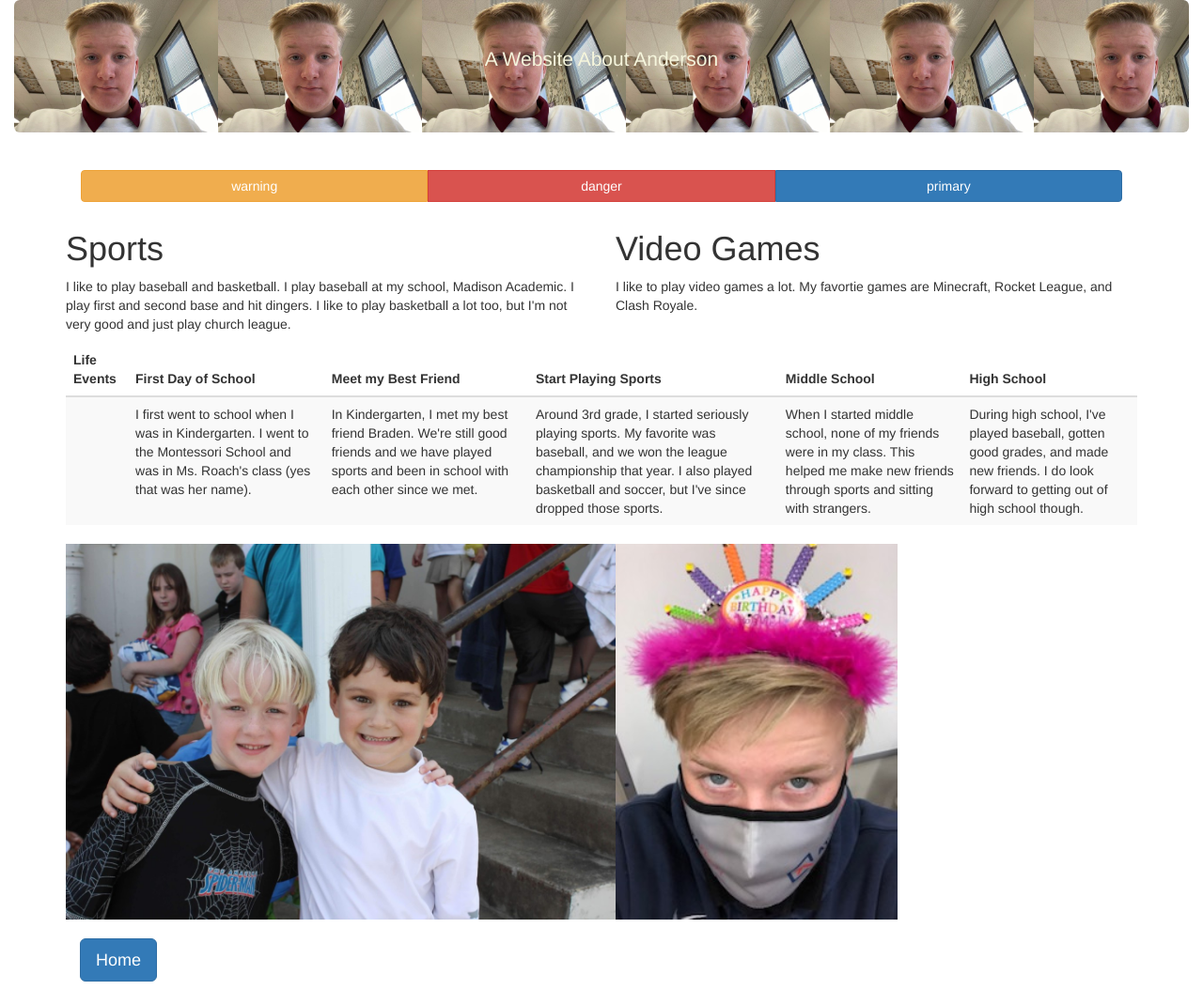
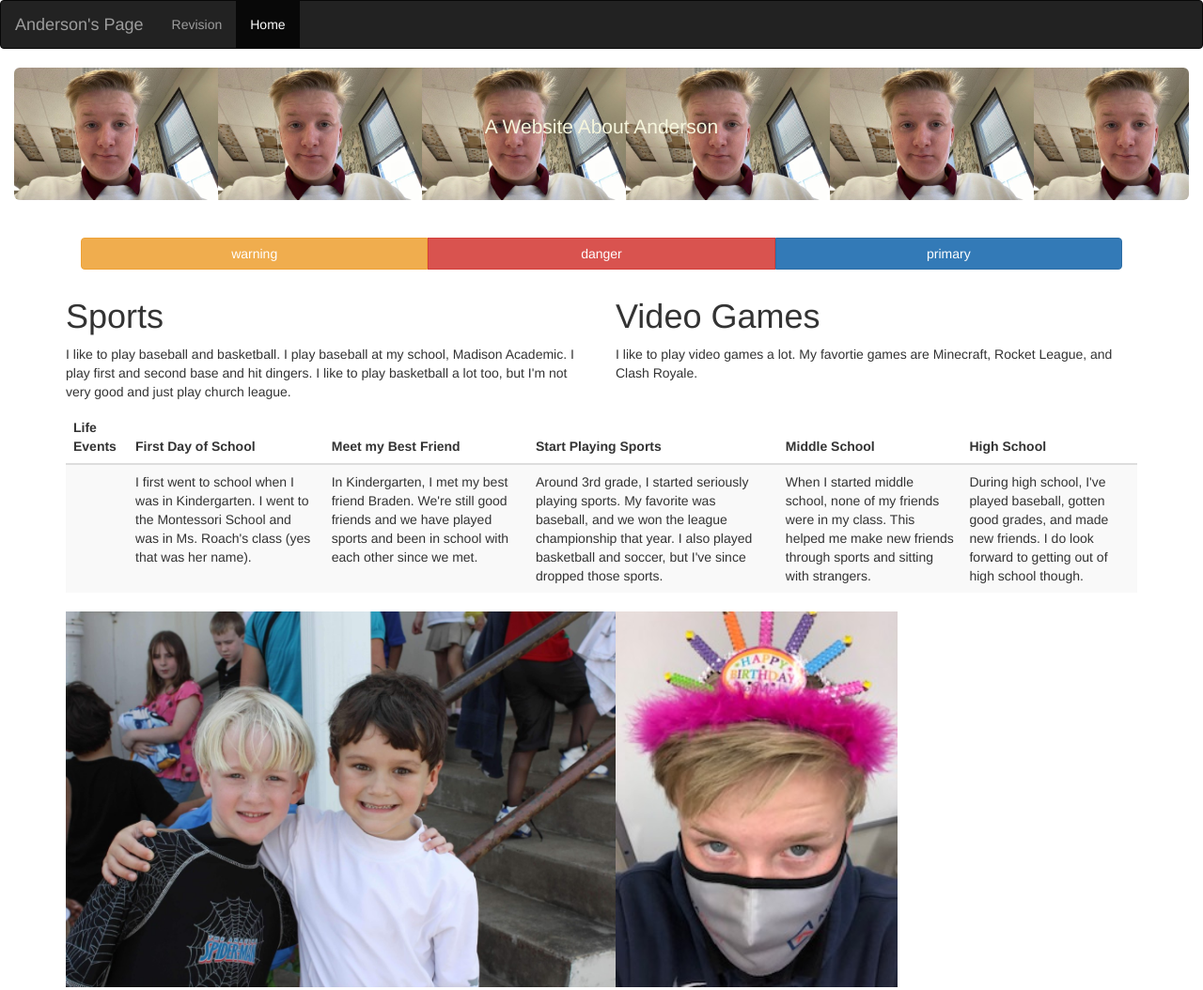
Before and after one commit to AndersonLaffoon/Jumbotron, a plain HTML site: page revision1.html in a window 1280 px wide. Shown: the top 1054 px of the page at 94% size. Drawn offline with nearby package versions, Linux system fonts and the light colour scheme.

Commit message:
Add files via upload

```diff
--- a/revision1.html
+++ b/revision1.html
@@ -17,6 +17,17 @@
 
     </head>
     <body>
+        <nav class="navbar navbar-inverse">
+            <div class="container-fluid">
+              <div class="navbar-header">
+                <a class="navbar-brand" href="#">Anderson's Page</a>
+              </div>
+              <ul class="nav navbar-nav">
+                <li><a href="revision1.html">Revision</a></li>
+                <li class="active"><a href="index.html">Home</a></li>
+              </ul>
+            </div>
+          </nav>
         <div class="container-fluid">
             <div class="jumbotron">
                 <p>A Website About Anderson</p>
```
Also changed, not shown: index.html (+11 -0 lines).
